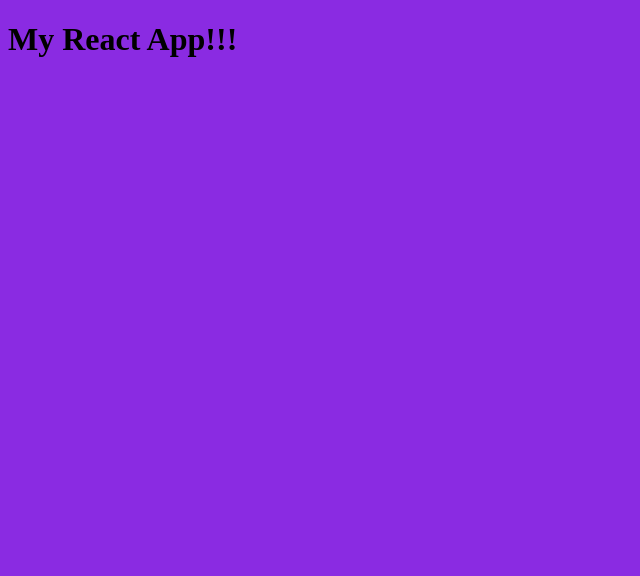
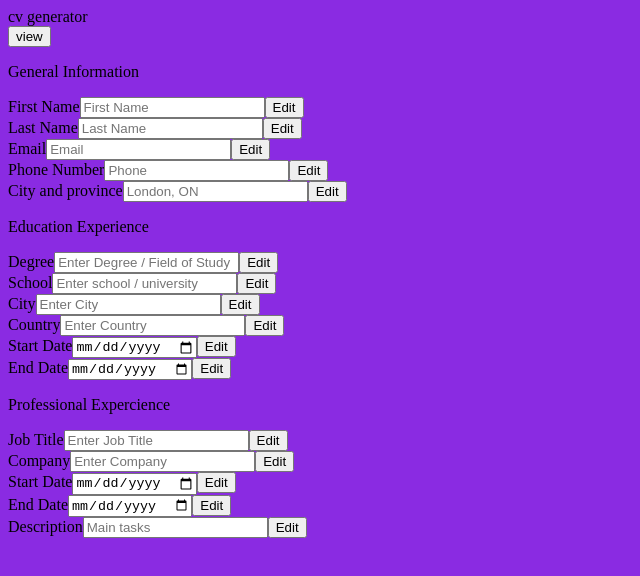
Before and after one commit to rmathr/cv-project, a React app: page / in a window 1280 px wide. Shown: the top 576 px of the page, without its empty margins (0-640 px from the left). Built offline with nearby package versions, Linux system fonts and the light colour scheme.

Commit message:
Start implementing basic structure

```diff
--- a/src/components/App.js
+++ b/src/components/App.js
@@ -1,13 +1,20 @@
-import React, { Component } from 'react'
+import React, { Component } from 'react';
+import BasicInfo from './BasicInfo';
+import Education from './Education';
+import Professional from './Professional';
 
-class App extends Component{
-    render(){
-        return (
-            <div>
-                <h1>My React App!!!</h1>
-            </div>
-        )
-    }
+class App extends Component {
+  render() {
+    return (
+      <div>
+        <header>cv generator</header>
+        <button>view</button>
+        <BasicInfo />
+        <Education />
+        <Professional />
+      </div>
+    );
+  }
 }
 
-export default App
+export default App;
--- /dev/null
+++ b/src/components/BasicInfo.js
@@ -0,0 +1,41 @@
+import React, { Component } from 'react';
+import FormField from './FormField';
+
+class BasicInfo extends Component {
+  render() {
+    return (
+      <div>
+        <p>General Information</p>
+        <form>
+          <FormField
+            placeholder="First Name"
+            inputID="firstName"
+            label="First Name"
+          />
+          <FormField
+            placeholder="Last Name"
+            inputID="lastName"
+            label="Last Name"
+          />
+          <FormField
+            placeholder="Email"
+            inputID="emailField"
+            label="Email"
+          />
+          <FormField
+            placeholder="Phone"
+            inputID="phoneField"
+            label="Phone Number"
+          />
+          <FormField
+            placeholder="London, ON"
+            inputID="addressField"
+            label="City and province"
+          />
+        </form>
+      </div>
+    );
+  }
+}
+
+export default BasicInfo;
--- /dev/null
+++ b/src/components/Education.js
@@ -0,0 +1,48 @@
+import React, { Component } from 'react';
+import FormField from './FormField';
+
+class Education extends Component {
+  render() {
+    return (
+      <div>
+        <p>Education Experience</p>
+        <form>
+          <FormField
+            placeholder="Enter Degree / Field of Study"
+            inputID="degreeField"
+            label="Degree"
+          />
+          <FormField
+            placeholder="Enter school / university"
+            inputID="schoolField"
+            label="School"
+          />
+          <FormField
+            placeholder="Enter City"
+            inputID="educationCity"
+            label="City"
+          />
+          <FormField
+            placeholder="Enter Country"
+            inputID="educationCountry"
+            label="Country"
+          />
+          <FormField
+            type="date"
+            placeholder="mm / dd / yy"
+            inputID="startDateEducation"
+            label="Start Date"
+          />
+          <FormField
+            type="date"
+            placeholder="mm / dd / yy"
+            inputID="EndDateEducation"
+            label="End Date"
+          />
+        </form>
+      </div>
+    );
+  }
+}
+
+export default Education;
--- /dev/null
+++ b/src/components/FormField.js
@@ -0,0 +1,23 @@
+import React, { Component } from 'react';
+
+class FormField extends Component {
+  constructor(props) {
+    super(props);
+  }
+
+  render() {
+    return (
+      <div>
+        <label htmlFor={this.props.inputID}>{this.props.label}</label>
+        <input
+          type={`${this.props.type}` || 'text'}
+          placeholder={this.props.placeholder}
+          id={this.props.inputID}
+        />
+        <button>Edit</button>
+      </div>
+    );
+  }
+}
+
+export default FormField;
--- /dev/null
+++ b/src/components/Professional.js
@@ -0,0 +1,44 @@
+import React, { Component } from 'react';
+import FormField from './FormField';
+
+class Professional extends Component {
+  render() {
+    return (
+      <div>
+        <p>Professional Expercience</p>
+        <form>
+          <FormField
+            placeholder="Enter Job Title"
+            inputID="jobTitle"
+            label="Job Title"
+          />
+          <FormField
+            placeholder="Enter Company"
+            inputID="companyField"
+            label="Company"
+          />
+          <FormField
+            type="date"
+            placeholder="mm / dd / yy"
+            inputID="startDateProfessional"
+            label="Start Date"
+          />
+          <FormField
+            type="date"
+            placeholder="mm / dd / yy"
+            inputID="EndDateProfessional"
+            label="End Date"
+          />
+          <FormField
+            type="textarea"
+            placeholder="Main tasks"
+            inputID="mainTasks"
+            label="Description"
+          />
+        </form>
+      </div>
+    );
+  }
+}
+
+export default Professional;
```
Also changed, not shown: src/index.js (+5 -5 lines), 2 other files (tests, documents, lock files or other folders).
